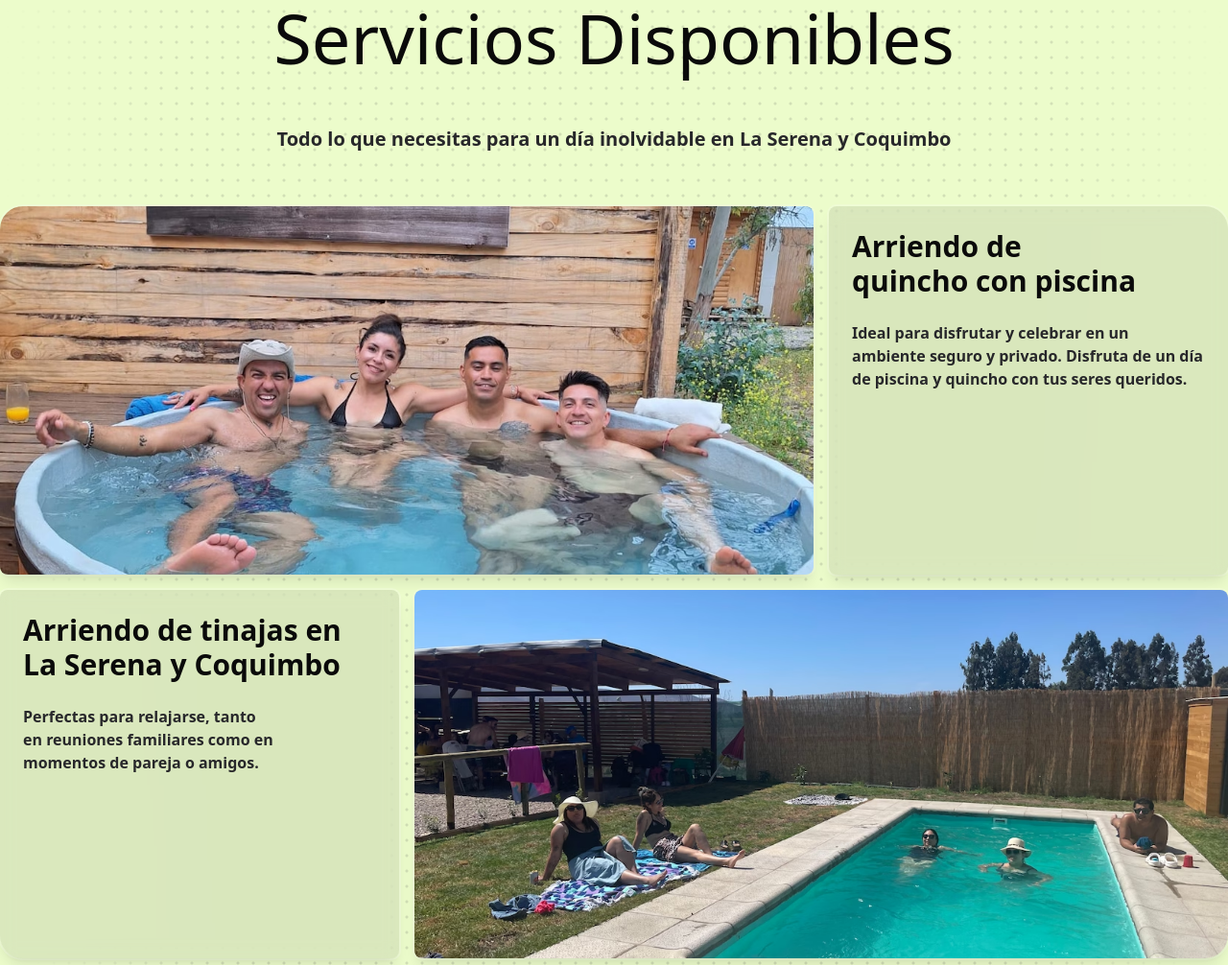
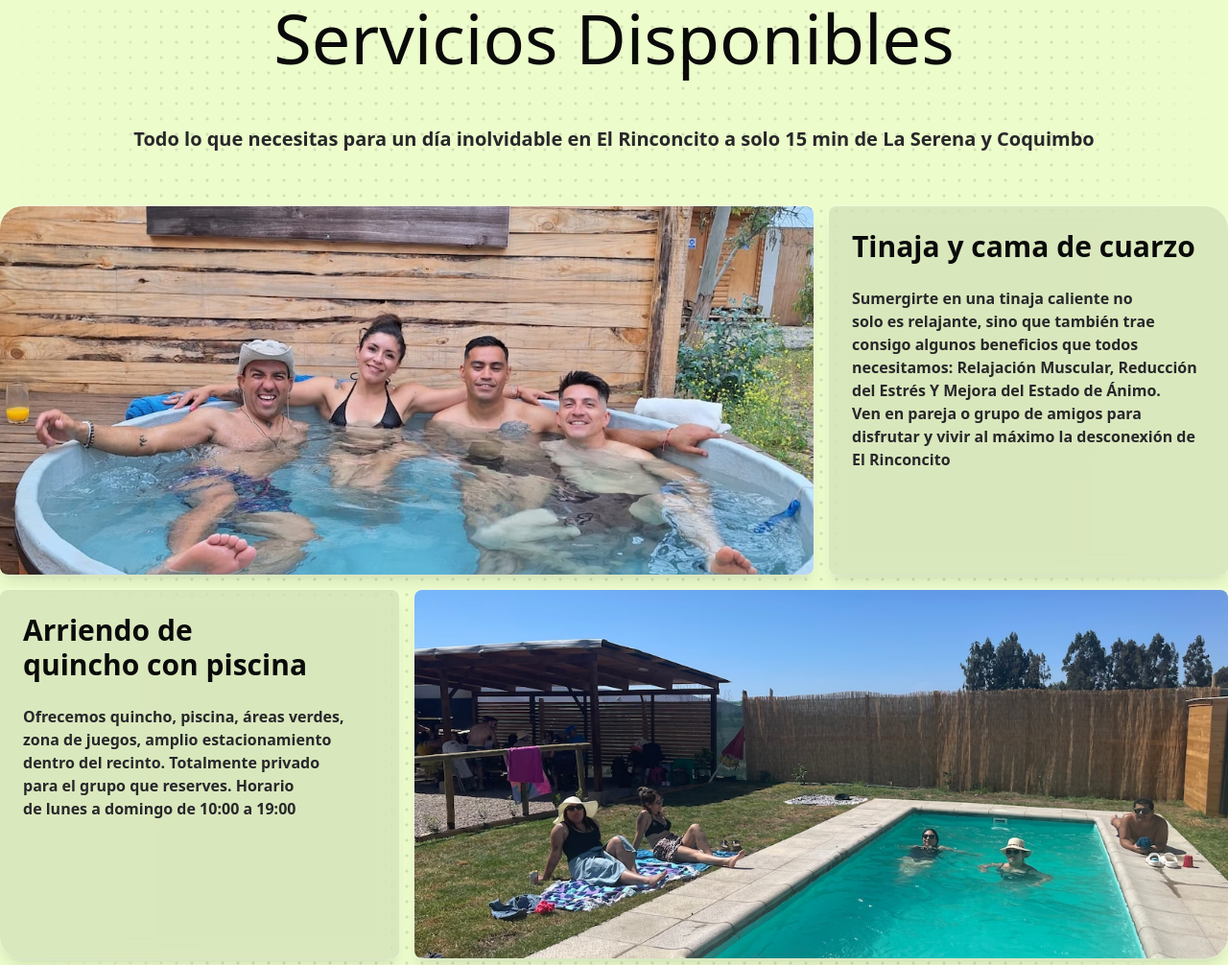
Before and after one commit to Juanmorales1810/el-rinconcito, an Astro site: page / in a window 1280 px wide. Shown: the part 3596-4602 px from the top of the page at 96% size. Built offline with nearby package versions, Linux system fonts and the light colour scheme; Astro itself is replaced by a stand-in of ours.

Commit message:
Refactor: Actualizar contenido del componente Service para mejorar la claridad y atractivo de los servicios ofrecidos

```diff
--- a/src/components/Service.astro
+++ b/src/components/Service.astro
@@ -4,8 +4,8 @@
             Servicios Disponibles
         </h2>
         <p class="mb-14 text-center text-zinc-800 text-xl font-semibold">
-            Todo lo que necesitas para un día inolvidable en La Serena y
-            Coquimbo
+            Todo lo que necesitas para un día inolvidable en El Rinconcito a
+            solo 15 min de La Serena y Coquimbo
         </p>
         <div
             class="grid grid-cols-1 grid-rows-4 gap-4 lg:grid-cols-3 lg:grid-rows-2"
@@ -23,23 +23,27 @@
                 class="p-6 shadow-lg ring-2 backdrop-blur ring-white/20 bg-zinc-700/10 rounded-lg lg:h-96 lg:rounded-bl-3xl lg:col-start-1 lg:row-start-2"
             >
                 <h3 class="text-3xl font-bold text-balance mb-6">
-                    Arriendo de tinajas en La Serena y Coquimbo
+                    Arriendo de quincho con piscina
                 </h3>
                 <p class="text-zinc-800 font-semibold text-balance">
-                    Perfectas para relajarse, tanto en reuniones familiares como
-                    en momentos de pareja o amigos.
+                    Ofrecemos quincho, piscina, áreas verdes, zona de juegos,
+                    amplio estacionamiento dentro del recinto. Totalmente
+                    privado para el grupo que reserves. Horario de lunes a
+                    domingo de 10:00 a 19:00
                 </p>
             </div>
             <div
                 class="p-6 shadow-lg ring-2 backdrop-blur ring-white/20 bg-zinc-700/10 rounded-lg row-start-4 lg:h-96 lg:rounded-tr-3xl lg:col-start-3 lg:row-start-1"
             >
                 <h3 class="text-3xl font-bold text-balance mb-6">
-                    Arriendo de quincho con piscina
+                    Tinaja y cama de cuarzo
                 </h3>
                 <p class="text-zinc-800 font-semibold text-balance">
-                    Ideal para disfrutar y celebrar en un ambiente seguro y
-                    privado. Disfruta de un día de piscina y quincho con tus
-                    seres queridos.
+                    Sumergirte en una tinaja caliente no solo es relajante, sino
+                    que también trae consigo algunos beneficios que todos
+                    necesitamos: Relajación Muscular, Reducción del Estrés Y
+                    Mejora del Estado de Ánimo. <br /> Ven en pareja o grupo de amigos
+                    para disfrutar y vivir al máximo la desconexión de El Rinconcito
                 </p>
             </div>
             <div
@@ -48,7 +52,7 @@
                 <img
                     src="/img/service/picina.avif"
                     alt="placeholder hero"
-                    class="w-full rounded-md object-cover lg:h-96"
+                    class="w-full h-full rounded-md object-cover lg:h-96"
                 />
             </div>
         </div>
```
